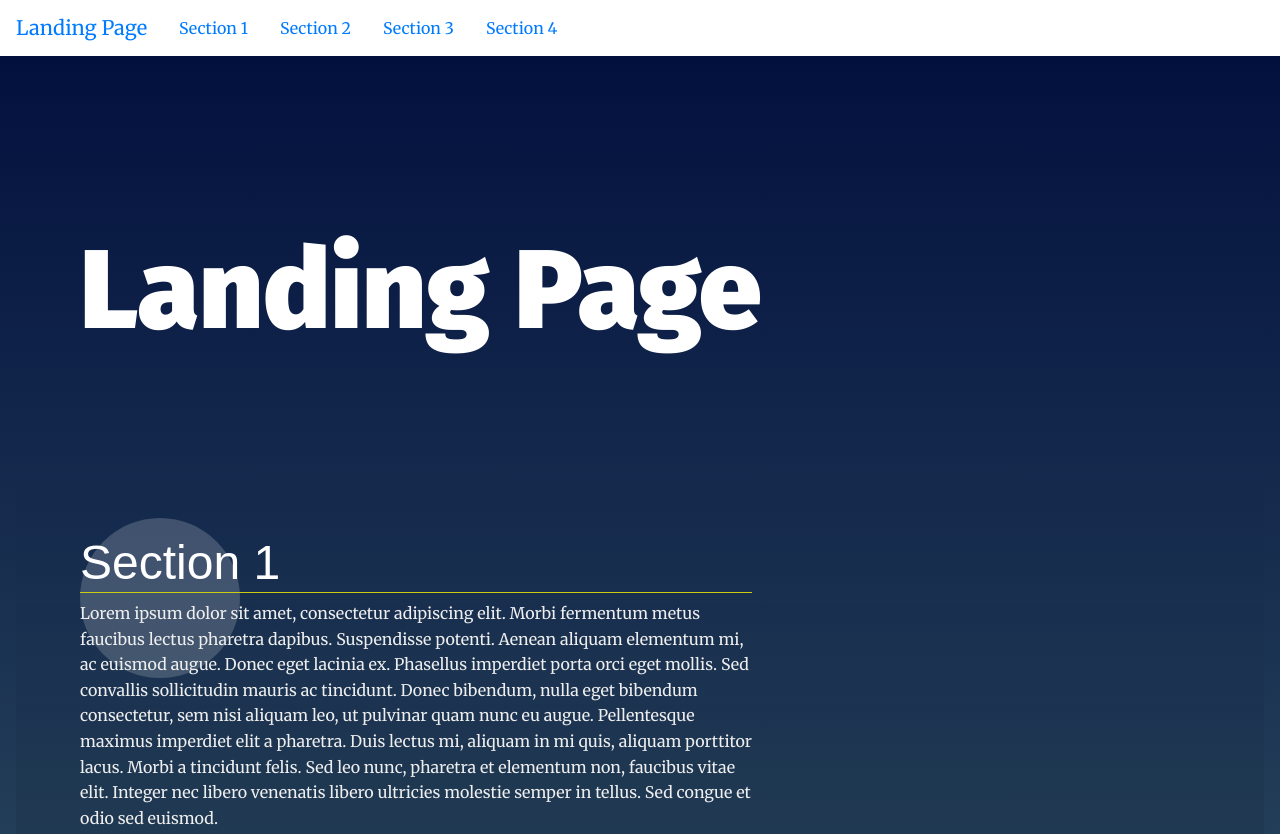
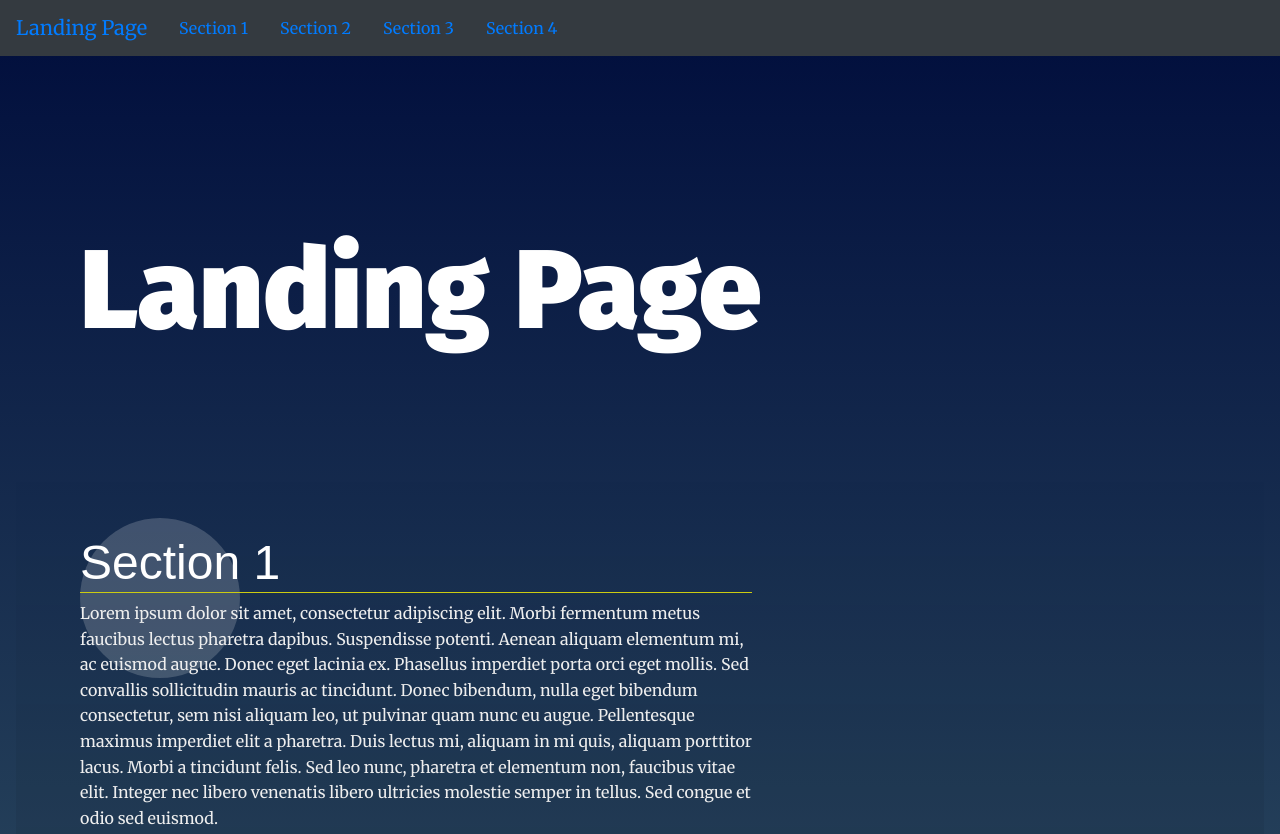
Before and after one commit to mohamedsayedaz/Landing-Page, a plain HTML site: page index.html in a window 1280 px wide. Shown: the top 834 px of the page. Drawn offline with nearby package versions, Linux system fonts and the light colour scheme.

Commit message:
Edit Nav

```diff
--- a/index.html
+++ b/index.html
@@ -15,7 +15,7 @@
   <!-- HTML Follows BEM naming conventions
   IDs are only used for sections to connect menu achors to sections -->
   <header class="page__header">
-    <nav class="navbar__menu navbar navbar-expand-sm navbar-inverse">
+    <nav class="navbar__menu navbar navbar-expand-sm bg-dark">
       <a href="index.html" class="navbar-brand">Landing Page</a>
       <button class="navbar-toggler" type="button" data-toggle="collapse" data-target="navbar__list">
         <span class="navbar-toggler-icon"></span>
--- a/js/app.js
+++ b/js/app.js
@@ -1,24 +1,7 @@
-/**
- *
- * Manipulating the DOM exercise.
- * Exercise programmatically builds navigation,
- * scrolls to anchors from navigation,
- * and highlights section in viewport upon scrolling.
- *
- * Dependencies: None
- *
- * JS Version: ES2015/ES6
- *
- * JS Standard: ESlint
- *
-*/
-
-/**
- * Define Global Variables
- *
-*/
+//My Section Container
 const my_sections = document.querySelectorAll("section");
 let docFarg = document.createDocumentFragment();
+//Generate The Links Of Navbar
 for(let i=0;i<my_sections.length;i++){
     let nav_li = document.createElement("li");
     let nav_link = document.createElement("a");
@@ -26,39 +9,8 @@ for(let i=0;i<my_sections.length;i++){
     nav_link.href = "#" + my_sections[i].id;
     nav_link.className = "nav-link";
     nav_link.appendChild(link_txt);
+    nav_link.scrollIntoView({behavior: "smooth"});
     nav_li.appendChild(nav_link);
     docFarg.appendChild(nav_li);
 }
 document.getElementById("navbar__list").appendChild(docFarg);
-/**
- * End Global Variables
- * Start Helper Functions
- *
-*/
-
-/**
- * End Helper Functions
- * Begin Main Functions
- *
-*/
-
-// build the nav
-
-
-// Add class 'active' to section when near top of viewport
-
-
-// Scroll to anchor ID using scrollTO event
-
-
-/**
- * End Main Functions
- * Begin Events
- *
-*/
-
-// Build menu
-
-// Scroll to section on link click
-
-// Set sections as active
```
